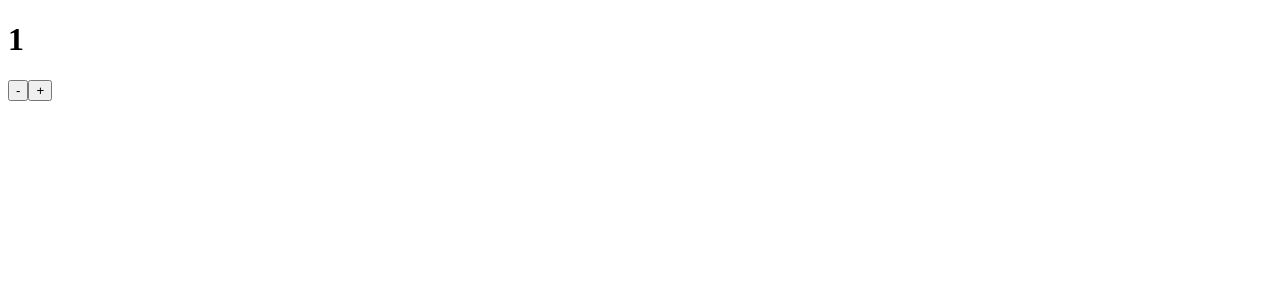
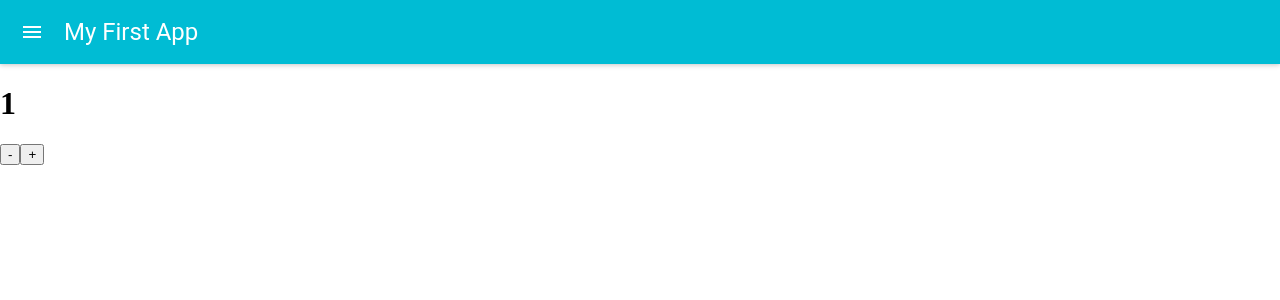
Before and after one commit to darkroom51/react-app1, a React (Create React App) app: page / in a window 1280 px wide. Shown: the top 300 px of the page. Built offline with nearby package versions, Linux system fonts and the light colour scheme.

Commit message:
day2; state counter with handlers

```diff
--- a/package.json
+++ b/package.json
@@ -3,6 +3,7 @@
   "version": "0.1.0",
   "private": true,
   "dependencies": {
+    "material-ui": "^0.20.0",
     "react": "^16.2.0",
     "react-dom": "^16.2.0",
     "react-router-dom": "^4.2.2",
--- a/src/App.js
+++ b/src/App.js
@@ -1,9 +1,14 @@
 import React, {Component} from 'react';
+import MuiThemeProvider from 'material-ui/styles/MuiThemeProvider';
+import AppBar from 'material-ui/AppBar';
+
+
 
 class App extends Component {
     //initial state of comp
     state = {
-        counter : 0
+        counter : 0,
+        isDrawerOpen : false
     }
 
     componentDidMount(){ // function componentDidMount() to samo co componentDidMount = () => {}, ale to reactowe funkcje i maja zbindowany this, wiec moga bys funkcjami zwyklymi a nie strzalkowymi
@@ -24,9 +29,23 @@
         }, () => console.log('state has been updated'))
     }
 
+    drawerToggle = () => {
+        this.setState({
+            isDrawerOpen: !this.state.isDrawerOpen
+        })
+    }
+
     render() {
         console.log('Render!', this.state)
         return (
+            <MuiThemeProvider>
+                <div>
+                <AppBar
+                    title="My First App"
+                    iconClassNameRight="muidocs-icon-navigation-expand-more"
+                    /*onLeftIconButtonClick={this.drawerToggle()}*/
+                />
+
             <div>
                 <h1>{this.state.counter}</h1>
                 <button onClick={this.onMinusClickHandler}>
@@ -36,6 +55,8 @@
                     +
                 </button>
             </div>
+                </div>
+            </MuiThemeProvider>
         )
     }
 }
--- /dev/null
+++ b/src/index.css
@@ -0,0 +1 @@
+html,body{margin:0; padding:0}
--- a/src/index.js
+++ b/src/index.js
@@ -1,5 +1,6 @@
 import React from 'react';
 import ReactDOM from 'react-dom';
 import App from './App';
+import './index.css'
 
 ReactDOM.render(<App />, document.getElementById('root'));
```
Also changed, not shown: 1 other file (tests, documents, lock files or other folders).
